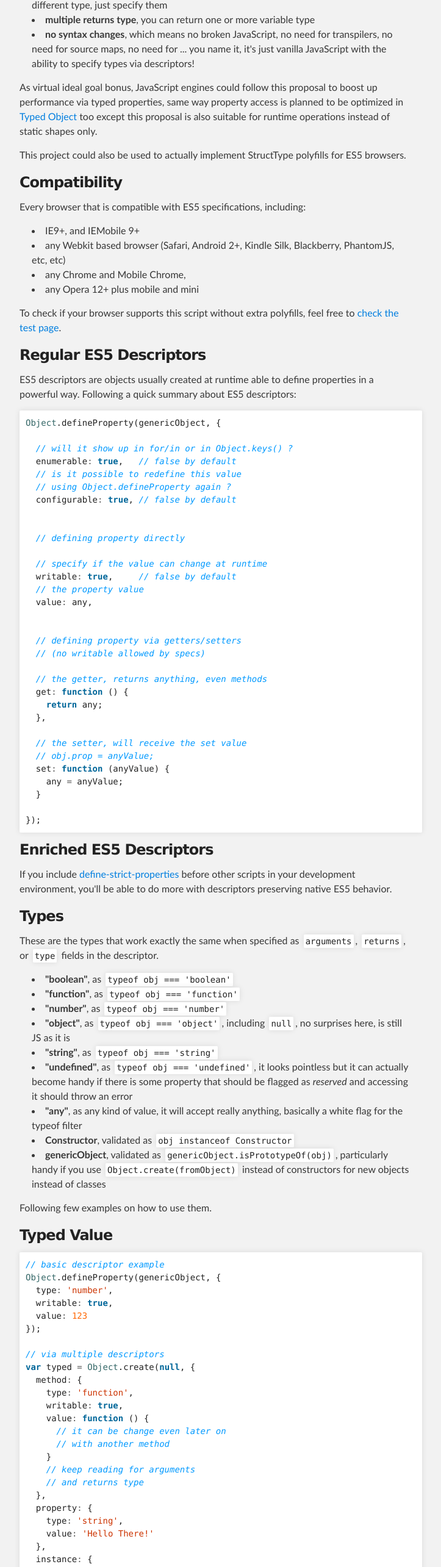
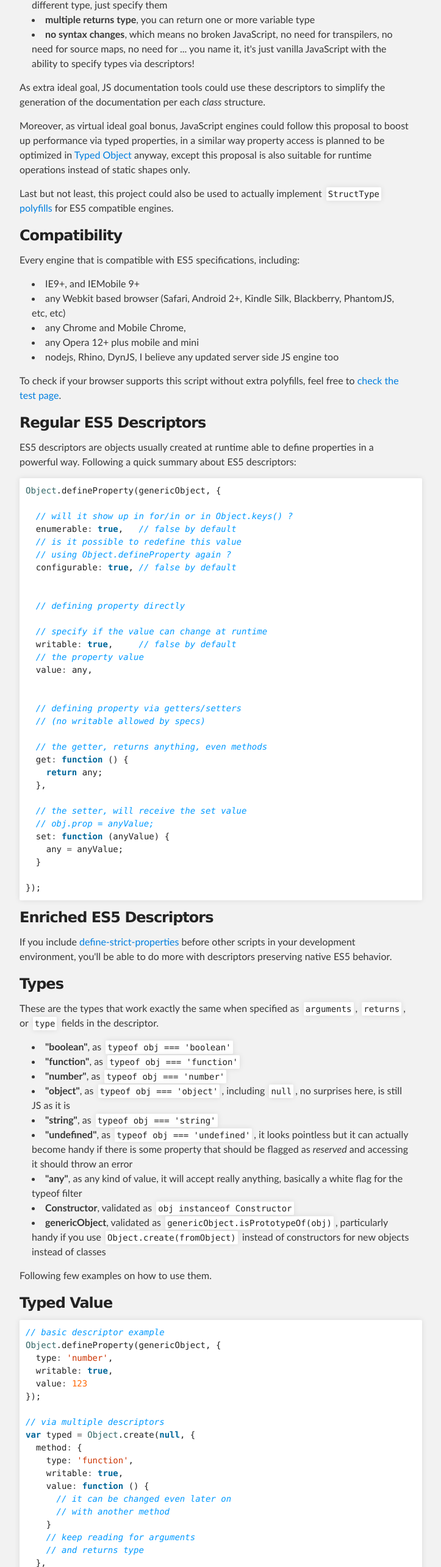
Before and after one commit to WebReflection/define-strict-properties, a plain HTML site: page index.html in a window 1280 px wide. Shown: the part 851-3420 px from the top of the page at 61% size, without its empty margins (288-1011 px from the left). Drawn offline with Linux system fonts and the light colour scheme.

```diff
--- a/index.html
+++ b/index.html
@@ -54,20 +54,23 @@
 <strong>multiple returns type</strong>, you can return one or more variable type</li>
 <li>
 <strong>no syntax changes</strong>, which means no broken JavaScript, no need for transpilers, no need for source maps, no need for ... you name it, it's just vanilla JavaScript with the ability to specify types via descriptors!</li>
-</ul><p>As virtual ideal goal bonus, JavaScript engines could follow this proposal to boost up performance via typed properties, same way property access is planned to be optimized in <a href="http://wiki.ecmascript.org/doku.php?id=harmony:typed_objects">Typed Object</a> too except this proposal is also suitable for runtime operations instead of static shapes only.</p>
+</ul><p>As extra ideal goal, JS documentation tools could use these descriptors to simplify the generation of the documentation per each <em>class</em> structure.</p>
 
-<p>This project could also be used to actually implement StructType polyfills for ES5 browsers.</p>
+<p>Moreover, as virtual ideal goal bonus, JavaScript engines could follow this proposal to boost up performance via typed properties, in a similar way property access is planned to be optimized in <a href="http://wiki.ecmascript.org/doku.php?id=harmony:typed_objects">Typed Object</a> anyway, except this proposal is also suitable for runtime operations instead of static shapes only.</p>
+
+<p>Last but not least, this project could also be used to actually implement <a href="src/StructType.js"><code>StructType</code> polyfills</a> for ES5 compatible engines.</p>
 
 <h3>
 <a name="compatibility" class="anchor" href="#compatibility"><span class="octicon octicon-link"></span></a>Compatibility</h3>
 
-<p>Every browser that is compatible with ES5 specifications, including:</p>
+<p>Every engine that is compatible with ES5 specifications, including:</p>
 
 <ul>
 <li>IE9+, and IEMobile 9+</li>
 <li>any Webkit based browser (Safari, Android 2+, Kindle Silk, Blackberry, PhantomJS, etc, etc)</li>
 <li>any Chrome and Mobile Chrome,</li>
 <li>any Opera 12+ plus mobile and mini</li>
+<li>nodejs, Rhino, DynJS, I believe any updated server side JS engine too</li>
 </ul><p>To check if your browser supports this script without extra polyfills, feel free to <a href="http://webreflection.github.io/define-strict-properties/test/">check the test page</a>.</p>
 
 <h3>
@@ -162,7 +165,7 @@
     <span class="nx">type</span><span class="o">:</span> <span class="s1">'function'</span><span class="p">,</span>
     <span class="nx">writable</span><span class="o">:</span> <span class="kc">true</span><span class="p">,</span>
     <span class="nx">value</span><span class="o">:</span> <span class="kd">function</span> <span class="p">()</span> <span class="p">{</span>
-      <span class="c1">// it can be change even later on</span>
+      <span class="c1">// it can be changed even later on</span>
       <span class="c1">// with another method</span>
     <span class="p">}</span>
     <span class="c1">// keep reading for arguments</span>
@@ -240,6 +243,11 @@
 <span class="nx">me</span><span class="p">.</span><span class="nx">age</span> <span class="o">=</span> <span class="mi">35</span><span class="p">;</span>
 <span class="nx">console</span><span class="p">.</span><span class="nx">log</span><span class="p">(</span><span class="s1">''</span> <span class="o">+</span> <span class="nx">me</span><span class="p">);</span> <span class="c1">// Mr Andrea</span>
 </pre></div>
+
+<h3>
+<a name="license" class="anchor" href="#license"><span class="octicon octicon-link"></span></a>License</h3>
+
+<p>A classic <a href="./LICENSE.txt">MIT Style License</a></p>
       </section>
     </div>
 
```
Also changed, not shown: params.json (+1 -1 lines).
